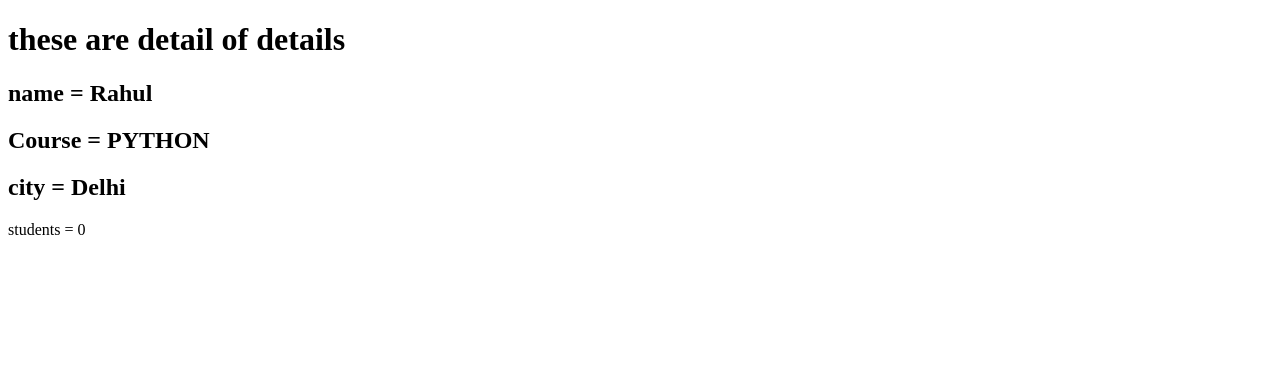
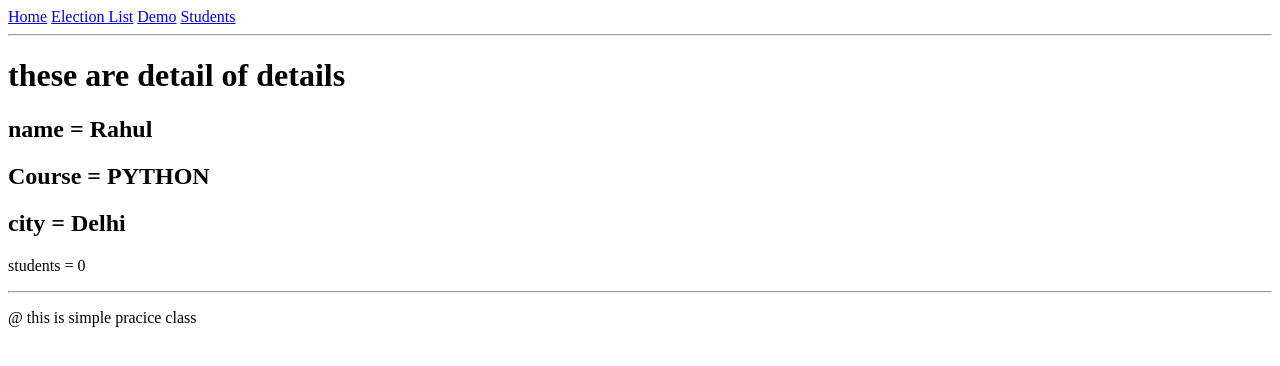
Before and after one commit to ashish102312/Django, a Django app: page /demo in a window 1280 px wide. Shown: the top 366 px of the page. Run offline with Django 4.2, Linux system fonts and the light colour scheme.

Commit message:
revisin this time work with block content

```diff
--- /dev/null
+++ b/election/templates/base.html
@@ -0,0 +1,23 @@
+<!DOCTYPE html>
+<html lang="en">
+<head>
+    <meta charset="UTF-8">
+    <meta name="viewport" content="width=device-width, initial-scale=1.0">
+    <title>Document</title>
+</head>
+<body>
+    <nav>
+        <a href="/"> Home</a>
+        <a href="/election/"> Election List</a>
+        <a href="/demo/"> Demo</a>
+        <a href="/students/"> Students</a>
+    </nav>
+    <hr>
+    {%block content%}
+    {%endblock%}
+    <hr>
+    <footer>
+        <p>@ this is simple pracice class</p>
+    </footer>
+</body>
+</html>
--- a/election/templates/demo.html
+++ b/election/templates/demo.html
@@ -6,6 +6,8 @@
     <title>Document</title>
 </head>
 <body>
+    {%extends 'base.html'%}
+    {%block content%}
     <h1> these are detail of details</h1>
     {% for detail in details %}
     <h2> name = {{detail.name}}</h2>
@@ -13,5 +15,6 @@
     <h2> city = {{detail.city|default:"Not specified"}}</h2>
     <p> students = {{detail.students|length}}</p>
     {% endfor %}
+    {%endblock%}
 </body>
 </html>
--- a/election/templates/election-check.html
+++ b/election/templates/election-check.html
@@ -8,6 +8,8 @@
 </head>
 
 <body>
+    {%extends 'base.html'%}
+    {%block content%}
     <h1>check the result</h1>
     <table>
         <thead>
@@ -35,6 +37,7 @@
             {% endfor %}
         </tbody>
     </table>
+    {%endblock%}
 </body>
 
 </html>
--- a/election/templates/students.html
+++ b/election/templates/students.html
@@ -6,6 +6,8 @@
     <title>Document</title>
 </head>
 <body>
+    {%extends 'base.html'%}
+    {%block content%}
     {%for student in students%}
     <h1>{{forloop.counter}}.{%if forloop.first%}
         ~
@@ -16,5 +18,6 @@
         <p>No students available.</p>
     </h1>
     {%endfor%}
+    {%endblock%}
 </body>
 </html>
```
